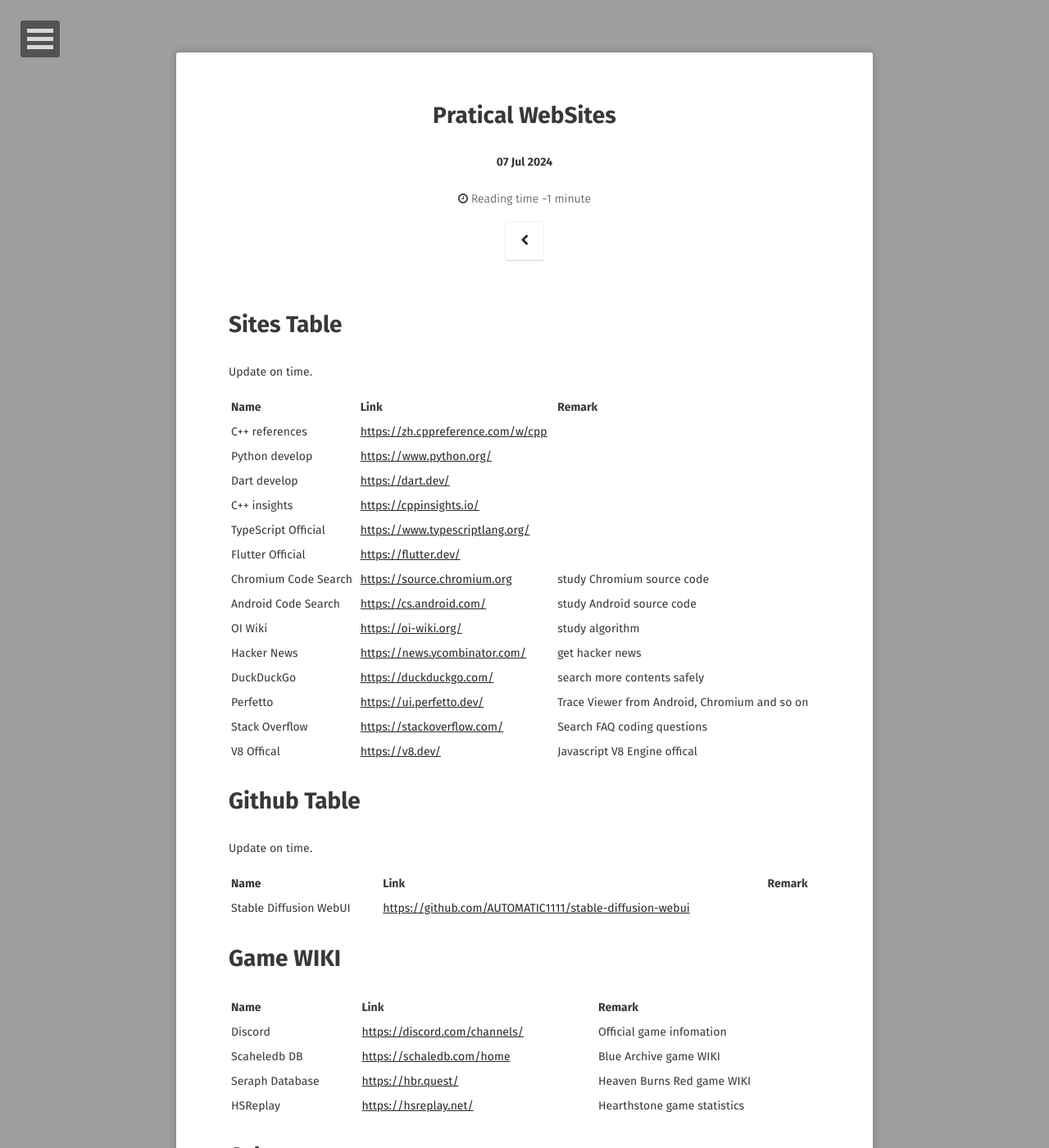
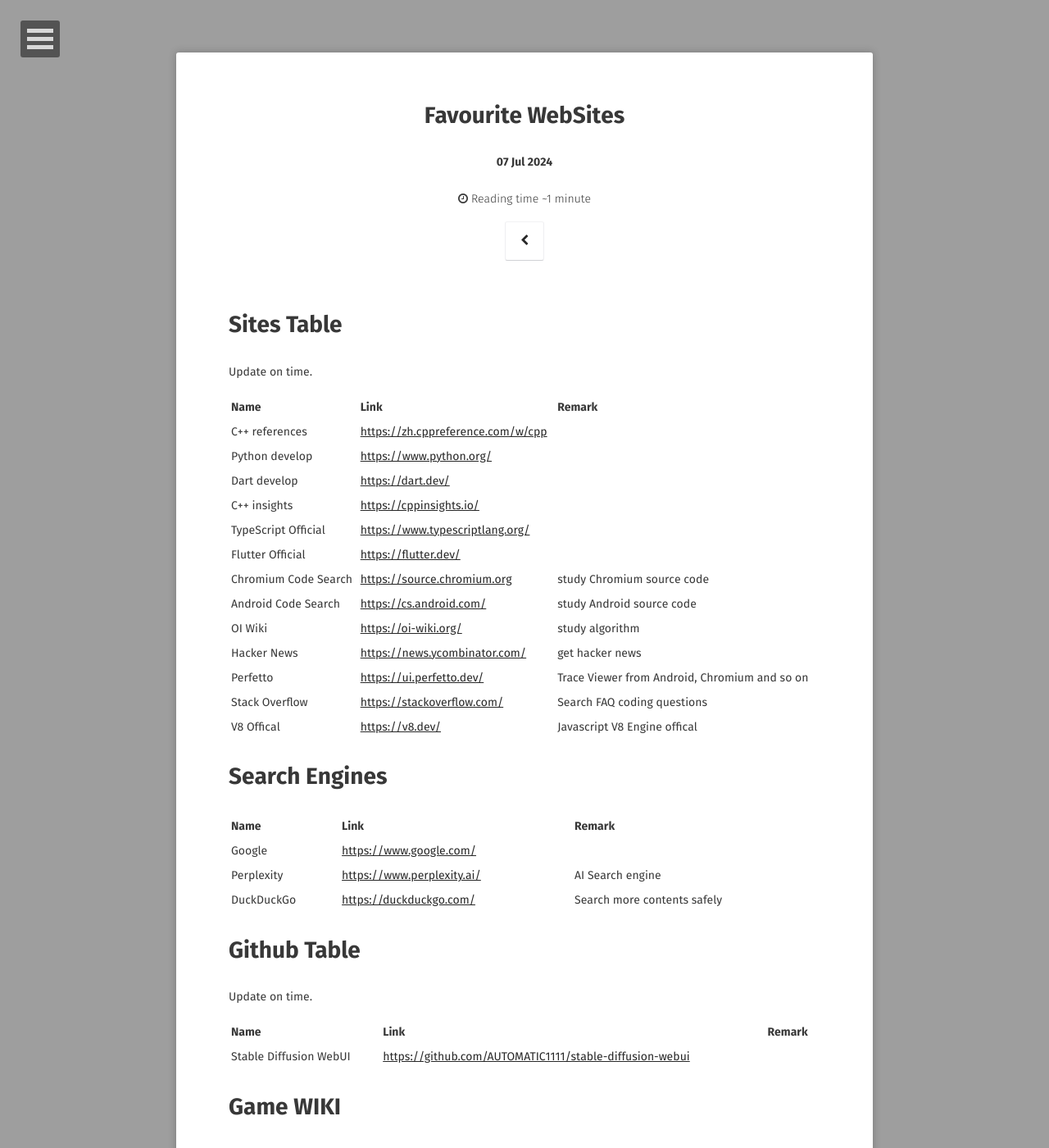
Before and after one commit to o7878x/o7878x.github.io, a Jekyll site: the page built from _posts/2024-07-07-fav-sites.md, in a window 1280 px wide and 1400 px high. Shown: the whole window at 82% size. Built offline with Jekyll 4.4.1, drawn with Linux system fonts in a browser that asks for light colours; some web fonts are replaced; comment, search, counter and statistics services are not loaded.

Commit message:
feature:add many fav items

```diff
--- a/_posts/2024-07-07-fav-sites.md
+++ b/_posts/2024-07-07-fav-sites.md
@@ -1,6 +1,6 @@
 ---
 layout: post
-title: "Pratical WebSites"
+title: "Favourite WebSites"
 date: 2024-07-07
 excerpt: "A list of pratical websites"
 comments: true
@@ -25,10 +25,17 @@
 | Android Code Search | <https://cs.android.com/> | study Android source code |
 | OI Wiki | <https://oi-wiki.org/> | study algorithm |
 | Hacker News | <https://news.ycombinator.com/> | get hacker news |
-| DuckDuckGo | <https://duckduckgo.com/> | search more contents safely |
 | Perfetto | <https://ui.perfetto.dev/> | Trace Viewer from Android, Chromium and so on |
 | Stack Overflow | <https://stackoverflow.com/> | Search FAQ coding questions |
 | V8 Offical | <https://v8.dev/> | Javascript V8 Engine offical |
+
+# Search Engines
+
+| Name | Link | Remark |
+| --- | --- | --- |
+| Google | <https://www.google.com/> | |
+| Perplexity | <https://www.perplexity.ai/> | AI Search engine |
+| DuckDuckGo | <https://duckduckgo.com/> | Search more contents safely |
 
 # Github Table
 
```
Also changed, not shown: _posts/2024-07-07-fav-softwares.md (+4 -1 lines).
